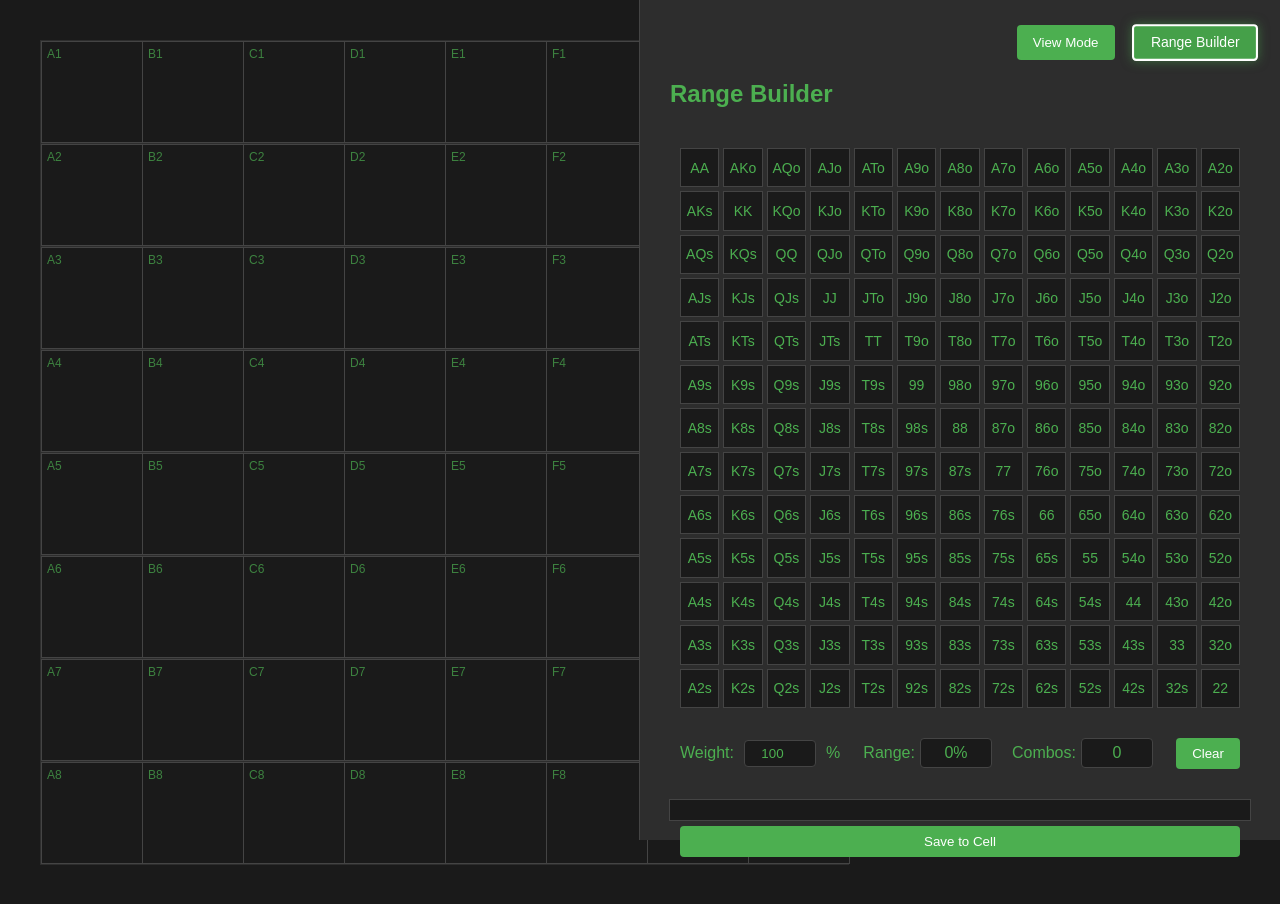
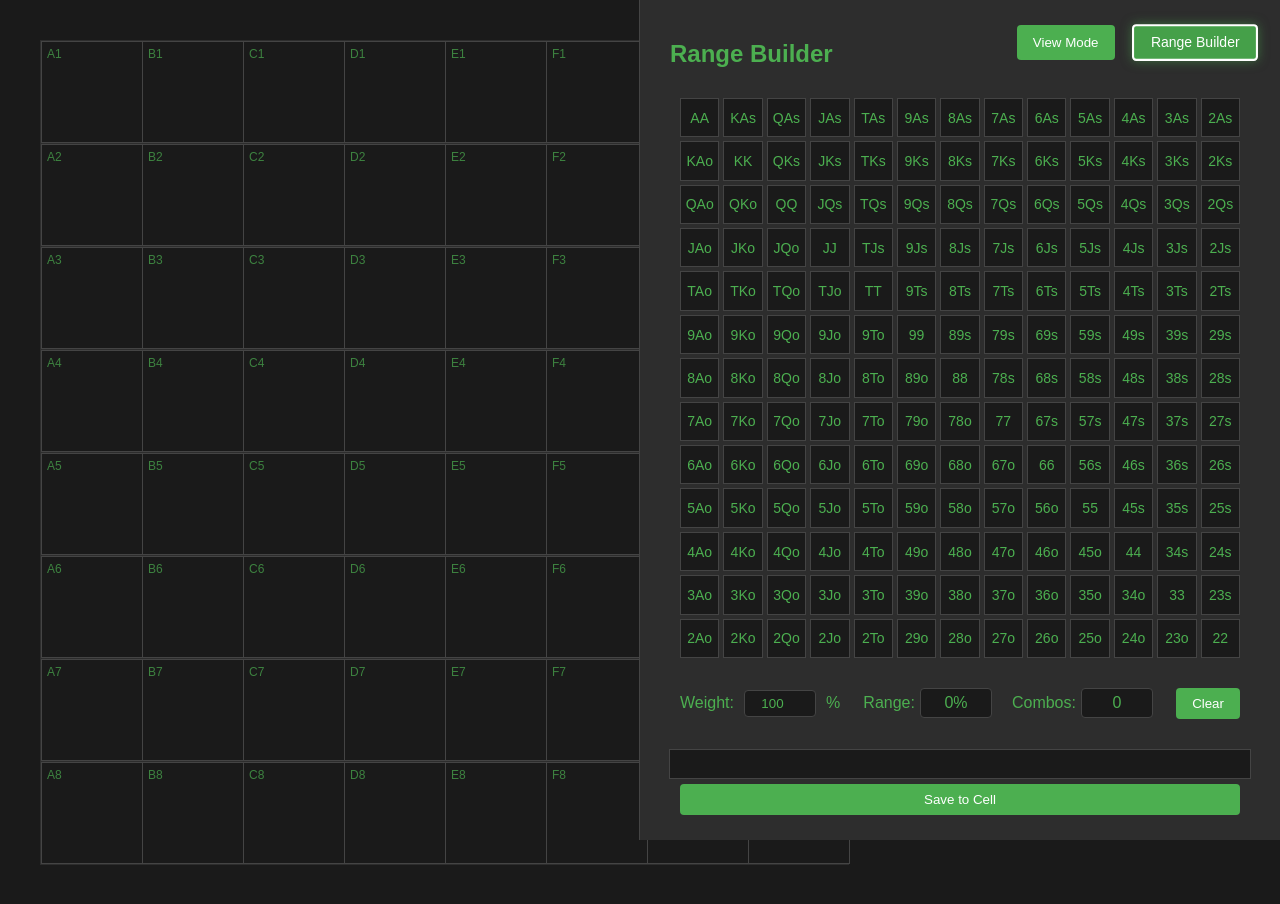
Before and after one commit to Pescatarian/ranger, a plain HTML site: page index.html in a window 1280 px wide. Both pictures are taken after a click on the button "Range Builder". Drawn offline with Linux system fonts and the light colour scheme.

Commit message:
Update index.html

```diff
--- a/index.html
+++ b/index.html
@@ -91,7 +91,7 @@
 
        .sidebar h2 {
     color: #4CAF50;
-            margin-top: 60px;
+    margin-top: 20px;  /* Reduced from 60px to 20px */
     width: 100%;
     padding-left: 20px;
 }
@@ -100,12 +100,11 @@
     display: grid;
     grid-template-columns: repeat(13, 1fr);
     gap: 4px;
-            margin: 20px;
+    margin: 10px 20px;  /* Reduced top margin from 20px to 10px */
     width: calc(100% - 40px);
     aspect-ratio: 1;
     margin-bottom: 20px;
 }
-
         .range-cell {
             aspect-ratio: 1;
             background-color: #1a1a1a;
@@ -327,11 +326,11 @@
             if (i === j) {
                 // Pocket pairs
                 textSpan.textContent = ranks[i] + ranks[j];
-            } else if (i > j) {
-                // Suited hands on the right
+            } else if (i < j) {
+                // Suited hands on the right side
                 textSpan.textContent = ranks[j] + ranks[i] + 's';
             } else {
-                // Offsuit hands on the left
+                // Offsuit hands on the left side
                 textSpan.textContent = ranks[i] + ranks[j] + 'o';
             }
             cell.appendChild(textSpan);
```
Lines whose indentation alone changed are shown as unchanged.
